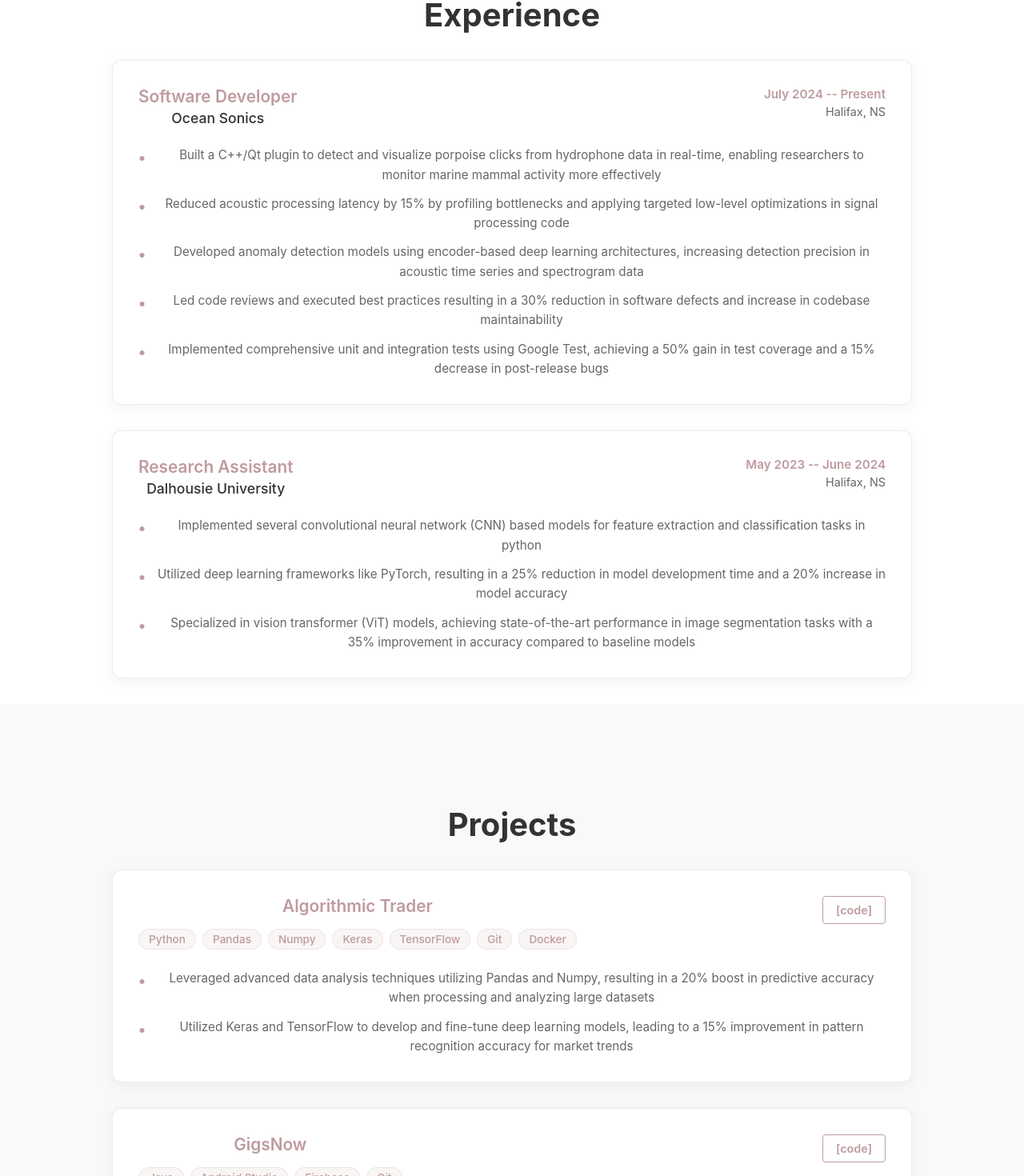
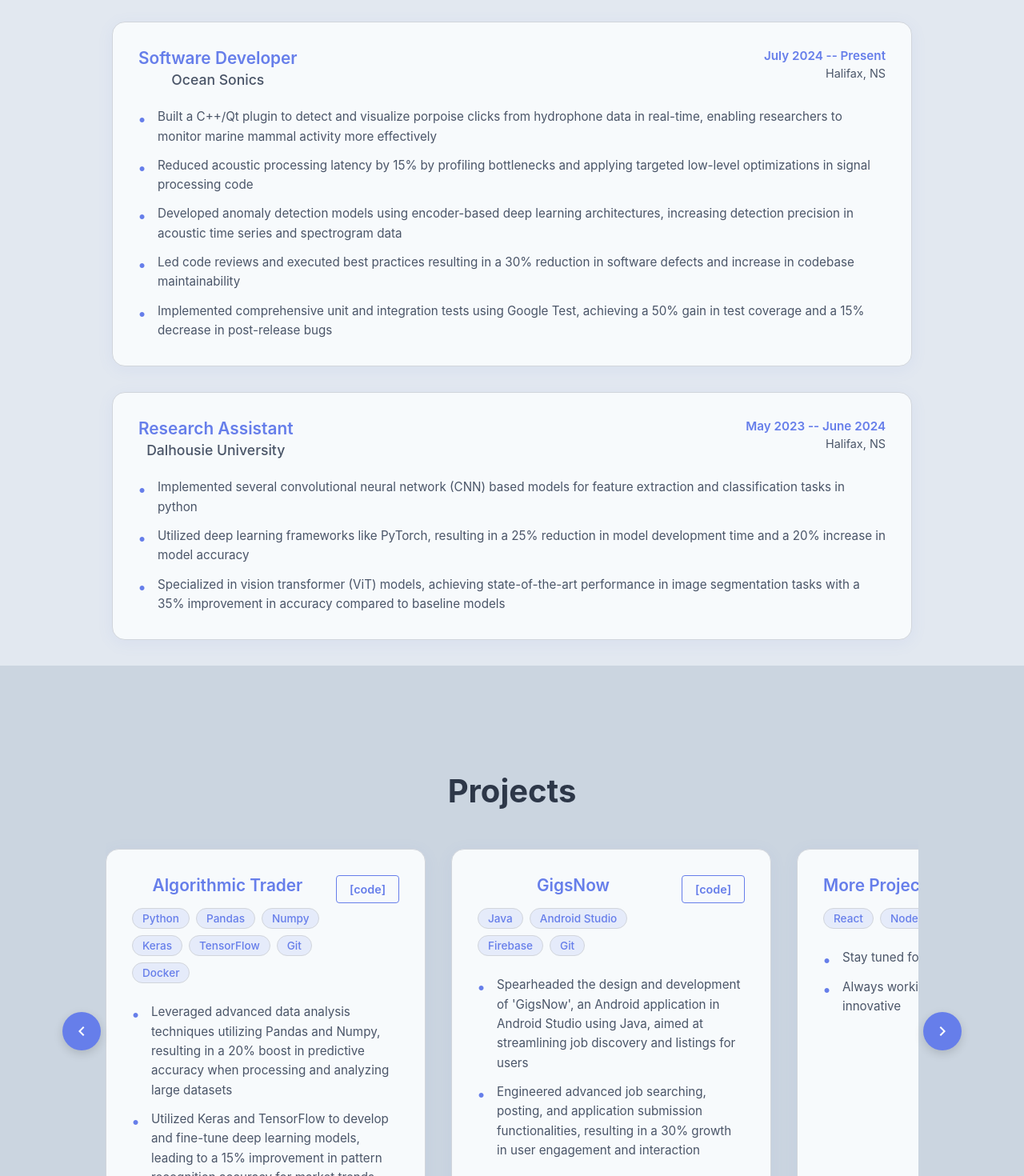
Before and after one commit to sharma-sourabh3435/portfolio, a React (Create React App) app: page / in a window 1280 px wide. Shown: the part 999-2469 px from the top of the page at 80% size. Built offline with nearby package versions, Linux system fonts and the light colour scheme.

Commit message:
new color scheme and minor bug fixes

```diff
--- a/src/App.css
+++ b/src/App.css
@@ -1,46 +1,96 @@
 /* CSS Custom Properties for Theming */
 :root {
-  --bg-color: #ffffff;
-  --bg-alt: #f8f9fa;
-  --text-color: #333333;
-  --text-secondary: #666666;
-  --text-light: #888888;
-  --nav-bg: #ffffff;
-  --nav-shadow: rgba(0, 0, 0, 0.1);
-  --card-bg: #ffffff;
-  --card-shadow: rgba(0, 0, 0, 0.1);
-  --border-color: #e0e0e0;
-  --accent-color: #BF9B9F;
-  --accent-hover: #a68a8d;
+  --bg-color: #e2e8f0;
+  --bg-alt: #cbd5e0;
+  --text-color: #2d3748;
+  --text-secondary: #4a5568;
+  --text-light: #718096;
+  --nav-bg: #f7fafc;
+  --nav-shadow: rgba(0, 0, 0, 0.08);
+  --card-bg: #f7fafc;
+  --card-shadow: rgba(0, 0, 0, 0.12);
+  --border-color: #d1d5db;
+  --accent-color: #667eea;
+  --accent-hover: #5a67d8;
+  --accent-light: rgba(102, 126, 234, 0.12);
+  --success-color: #48bb78;
+  --warning-color: #ed8936;
 }
 
 [data-theme="dark"] {
-  --bg-color: #1a1a1a;
-  --bg-alt: #1f1f1f;
-  --text-color: #ffffff;
-  --text-secondary: #cccccc;
-  --text-light: #888888;
-  --nav-bg: #2d2d2d;
-  --nav-shadow: rgba(0, 0, 0, 0.3);
-  --card-bg: #2d2d2d;
+  --bg-color: #0a0e16;
+  --bg-alt: #111827;
+  --text-color: #e5e7eb;
+  --text-secondary: #d1d5db;
+  --text-light: #9ca3af;
+  --nav-bg: #111827;
+  --nav-shadow: rgba(0, 0, 0, 0.5);
+  --card-bg: #111827;
   --card-shadow: rgba(0, 0, 0, 0.3);
-  --border-color: #404040;
-  --accent-color: #BF9B9F;
-  --accent-hover: #a68a8d;
+  --border-color: #1f2937;
+  --accent-color: #8b5cf6;
+  --accent-hover: #9f7aea;
+  --accent-light: rgba(139, 92, 246, 0.15);
+  --success-color: #38a169;
+  --warning-color: #dd6b20;
 }
 
 /* Apply theme to body and html */
 html {
-  background-color: var(--bg-color);
-  transition: background-color 0.3s ease;
+  background: linear-gradient(135deg, var(--bg-color) 0%, var(--bg-alt) 100%);
+  min-height: 100vh;
+  transition: background 0.3s ease;
+  position: relative;
+}
+
+html::before {
+  content: '';
+  position: fixed;
+  top: 0;
+  left: 0;
+  width: 100%;
+  height: 100%;
+  background: linear-gradient(135deg,
+    var(--bg-color) 0%,
+    var(--bg-alt) 50%,
+    #c4c8d1 100%);
+  background-size: 400% 400%;
+  animation: gradientShift 20s ease infinite;
+  z-index: -1;
+  background-image:
+    radial-gradient(circle at 1px 1px, rgba(255,255,255,0.08) 1px, transparent 0);
+  background-size: 20px 20px;
+}
+
+[data-theme="dark"] html::before {
+  background-image:
+    radial-gradient(circle at 1px 1px, rgba(255,255,255,0.05) 1px, transparent 0);
+}
+
+html {
+  overflow-x: hidden;
+  max-width: 100vw;
 }
 
 body {
-  background-color: var(--bg-color);
+  background: transparent;
   color: var(--text-color);
-  transition: background-color 0.3s ease, color 0.3s ease;
+  transition: color 0.3s ease;
   margin: 0;
   padding: 0;
+  position: relative;
+  z-index: 1;
+  overflow-x: hidden;
+  max-width: 100vw;
+}
+
+/* Prevent horizontal overflow on all elements */
+* {
+  box-sizing: border-box;
+}
+
+*:not(.projects-scroll-container) {
+  max-width: 100%;
 }
 
 /* General heading styles for dark mode */
@@ -51,18 +101,10 @@ h1, h2, h3, h4, h5, h6 {
 
 .App {
   text-align: center;
-  background-color: var(--bg-color);
+  background: transparent;
   color: var(--text-color);
   min-height: 100vh;
-  transition: background-color 0.3s ease, color 0.3s ease;
-  -webkit-user-select: none;
-  -moz-user-select: none;
-  -ms-user-select: none;
-  user-select: none;
-  -webkit-touch-callout: none;
-  -webkit-tap-highlight-color: transparent;
-  -webkit-print-color-adjust: exact;
-  print-color-adjust: exact;
+  position: relative;
 }
 
 /* Progress Bar */
@@ -78,7 +120,7 @@ h1, h2, h3, h4, h5, h6 {
 
 .progress-bar {
   height: 100%;
-  background: linear-gradient(90deg, #BF9B9F, #d4b1b5);
+  background: linear-gradient(90deg, var(--accent-color), var(--accent-hover));
   border-radius: 2px;
   transition: width 0.1s ease-out;
 }
@@ -178,8 +220,8 @@ img {
   height: 180px;
   border-radius: 50%;
   overflow: hidden;
-  border: 4px solid #BF9B9F;
-  box-shadow: 0 4px 15px rgba(191, 155, 159, 0.3);
+  border: 4px solid var(--accent-color);
+  box-shadow: 0 4px 15px rgba(102, 126, 234, 0.15);
 }
 
 .profile-image img {
@@ -194,16 +236,16 @@ img {
 }
 
 .social-icon {
-  color: #BF9B9F;
+  color: var(--accent-color);
   padding: 0.5rem;
   border-radius: 50%;
   transition: all 0.3s ease;
-  background-color: rgba(191, 155, 159, 0.1);
+  background-color: var(--accent-light);
 }
 
 .social-icon:hover {
-  color: #A67C7F;
-  background-color: rgba(191, 155, 159, 0.2);
+  color: var(--accent-hover);
+  background-color: rgba(102, 126, 234, 0.15);
   transform: translateY(-2px);
 }
 
@@ -263,16 +305,17 @@ img {
 
 .experience-card {
   background-color: var(--card-bg);
-  border-radius: 12px;
+  border-radius: 16px;
   padding: 2rem;
-  box-shadow: 0 4px 15px rgba(191, 155, 159, 0.15);
-  border: 1px solid rgba(191, 155, 159, 0.2);
-  transition: all 0.3s ease;
+  box-shadow: 0 4px 20px rgba(102, 126, 234, 0.08);
+  border: 1px solid var(--border-color);
+  transition: all 0.3s cubic-bezier(0.4, 0, 0.2, 1);
 }
 
 .experience-card:hover {
-  transform: translateY(-5px);
-  box-shadow: 0 8px 25px rgba(191, 155, 159, 0.25);
+  transform: translateY(-8px);
+  box-shadow: 0 12px 40px rgba(102, 126, 234, 0.15);
+  border-color: var(--accent-color);
 }
 
 .experience-header {
@@ -284,14 +327,14 @@ img {
 }
 
 .experience-title h3 {
-  color: #BF9B9F;
+  color: var(--accent-color);
   font-size: 1.3rem;
   font-weight: 600;
   margin: 0 0 0.25rem 0;
 }
 
 .experience-title h4 {
-  color: var(--text-color);
+  color: var(--text-secondary);
   font-size: 1.1rem;
   font-weight: 500;
   margin: 0;
@@ -305,7 +348,7 @@ img {
 }
 
 .experience-date {
-  color: #BF9B9F;
+  color: var(--accent-color);
   font-weight: 600;
   font-size: 0.95rem;
 }
@@ -320,6 +363,7 @@ img {
   list-style: none;
   padding: 0;
   margin: 0;
+  text-align: left;
 }
 
 .experience-list li {
@@ -329,11 +373,12 @@ img {
   color: var(--text-secondary);
   line-height: 1.6;
   font-size: 0.95rem;
+  text-align: left;
 }
 
 .experience-list li:before {
   content: '•';
-  color: #BF9B9F;
+  color: var(--accent-color);
   font-weight: bold;
   position: absolute;
   left: 0;
@@ -345,26 +390,87 @@ img {
 }
 
 /* Projects section styles */
+.projects-carousel {
+  position: relative;
+  max-width: 1200px;
+  margin: 2rem auto 0;
+  padding: 0 60px; /* Add padding to make room for buttons */
+}
+
+.projects-scroll-container {
+  overflow-x: auto;
+  overflow-y: hidden;
+  scroll-behavior: smooth;
+  -webkit-overflow-scrolling: touch;
+  scrollbar-width: none; /* Firefox */
+  -ms-overflow-style: none; /* Internet Explorer and Edge */
+  max-width: 100%;
+}
+
+.projects-scroll-container::-webkit-scrollbar {
+  display: none; /* Chrome, Safari, and Opera */
+}
+
 .projects-grid {
-  display: grid;
-  grid-template-columns: 1fr;
+  display: flex;
   gap: 2rem;
-  max-width: 1000px;
-  margin: 2rem auto 0;
+  padding: 1rem 0;
+  min-width: fit-content;
 }
 
 .project-card {
   background-color: var(--card-bg);
-  border-radius: 12px;
+  border-radius: 16px;
   padding: 2rem;
-  box-shadow: 0 4px 15px rgba(191, 155, 159, 0.15);
-  border: 1px solid rgba(191, 155, 159, 0.2);
+  box-shadow: 0 4px 20px rgba(102, 126, 234, 0.08);
+  border: 1px solid var(--border-color);
+  transition: all 0.3s cubic-bezier(0.4, 0, 0.2, 1);
+  flex: 0 0 400px; /* Fixed width for consistent card sizes */
+  min-height: 300px;
+}
+
+.project-card:hover {
+  transform: translateY(-8px);
+  box-shadow: 0 12px 40px rgba(102, 126, 234, 0.15);
+  border-color: var(--accent-color);
+}
+
+.scroll-btn {
+  position: absolute;
+  top: 50%;
+  transform: translateY(-50%);
+  background: var(--accent-color, #BF9B9F);
+  border: none;
+  border-radius: 50%;
+  width: 48px;
+  height: 48px;
+  display: flex;
+  align-items: center;
+  justify-content: center;
+  color: white;
+  cursor: pointer;
+  z-index: 10;
+  box-shadow: 0 4px 12px rgba(0, 0, 0, 0.15);
   transition: all 0.3s ease;
 }
 
-.project-card:hover {
-  transform: translateY(-5px);
-  box-shadow: 0 8px 25px rgba(191, 155, 159, 0.25);
+.scroll-btn:hover {
+  background: var(--accent-hover, #a68a8d);
+  transform: translateY(-50%) scale(1.1);
+  box-shadow: 0 6px 20px rgba(0, 0, 0, 0.2);
+}
+
+.scroll-btn-left {
+  left: 6px;
+}
+
+.scroll-btn-right {
+  right: 6px;
+}
+
+.scroll-btn svg {
+  width: 24px;
+  height: 24px;
 }
 
 .project-header {
@@ -376,7 +482,7 @@ img {
 }
 
 .project-title h3 {
-  color: #BF9B9F;
+  color: var(--accent-color);
   font-size: 1.3rem;
   font-weight: 600;
   margin: 0 0 1rem 0;
@@ -389,13 +495,13 @@ img {
 }
 
 .project-tech span {
-  background-color: rgba(191, 155, 159, 0.1);
-  color: #BF9B9F;
+  background-color: var(--accent-light);
+  color: var(--accent-color);
   padding: 0.25rem 0.75rem;
   border-radius: 20px;
   font-size: 0.85rem;
   font-weight: 500;
-  border: 1px solid rgba(191, 155, 159, 0.2);
+  border: 1px solid var(--border-color);
 }
 
 .project-links {
@@ -404,18 +510,18 @@ img {
 }
 
 .project-link {
-  color: #BF9B9F;
+  color: var(--accent-color);
   text-decoration: none;
   font-weight: 600;
   font-size: 0.9rem;
   padding: 0.5rem 1rem;
-  border: 1px solid #BF9B9F;
+  border: 1px solid var(--accent-color);
   border-radius: 4px;
   transition: all 0.3s ease;
 }
 
 .project-link:hover {
-  background-color: #BF9B9F;
+  background-color: var(--accent-color);
   color: white;
   transform: translateY(-1px);
 }
@@ -424,6 +530,7 @@ img {
   list-style: none;
   padding: 0;
   margin: 0;
+  text-align: left;
 }
 
 .project-list li {
@@ -433,11 +540,12 @@ img {
   color: var(--text-secondary);
   line-height: 1.6;
   font-size: 0.95rem;
+  text-align: left;
 }
 
 .project-list li:before {
   content: '•';
-  color: #BF9B9F;
+  color: var(--accent-color);
   font-weight: bold;
   position: absolute;
   left: 0;
@@ -478,14 +586,38 @@ img {
   }
 
   /* Projects mobile styles */
+  .projects-carousel {
+    margin: 1rem auto 0;
+  }
+
+  .scroll-btn {
+    width: 40px;
+    height: 40px;
+  }
+
+  .scroll-btn-left {
+    left: -20px;
+  }
+
+  .scroll-btn-right {
+    right: -20px;
+  }
+
+  .scroll-btn svg {
+    width: 20px;
+    height: 20px;
+  }
+
+  .project-card {
+    flex: 0 0 320px; /* Smaller cards on mobile */
+    padding: 1.5rem;
+    min-height: 280px;
+  }
+
   .project-header {
     flex-direction: column;
     align-items: flex-start;
     gap: 1rem;
-  }
-
-  .project-card {
-    padding: 1.5rem;
   }
 
   .project-tech {
@@ -539,7 +671,7 @@ img {
 
 .download-btn {
   display: inline-block;
-  background-color: #BF9B9F;
+  background-color: var(--accent-color);
   color: white;
   text-decoration: none;
   padding: 0.75rem 1.5rem;
@@ -550,9 +682,9 @@ img {
 }
 
 .download-btn:hover {
-  background-color: #A67C7F;
+  background-color: var(--accent-hover);
   transform: translateY(-2px);
-  box-shadow: 0 4px 15px rgba(191, 155, 159, 0.3);
+  box-shadow: 0 4px 15px rgba(102, 126, 234, 0.15);
 }
 
 .download-btn:active {
@@ -624,3 +756,18 @@ img {
     transform: rotate(360deg);
   }
 }
+
+/* Dark mode specific overrides for better contrast */
+[data-theme="dark"] .project-tech span {
+  background-color: var(--accent-light);
+  color: var(--accent-color);
+  border-color: var(--accent-color);
+}
+
+[data-theme="dark"] .social-icon {
+  background-color: var(--accent-light);
+}
+
+[data-theme="dark"] .social-icon:hover {
+  background-color: rgba(139, 92, 246, 0.25);
+}
--- a/src/App.js
+++ b/src/App.js
@@ -19,6 +19,22 @@ function App() {
     window.addEventListener('scroll', updateScrollProgress);
     return () => window.removeEventListener('scroll', updateScrollProgress);
   }, []);
+
+  const scrollProjects = (direction) => {
+    const container = document.querySelector('.projects-scroll-container');
+    const scrollAmount = 400; // Adjust this value to control scroll distance
+
+    if (container) {
+      const scrollLeft = direction === 'left'
+        ? container.scrollLeft - scrollAmount
+        : container.scrollLeft + scrollAmount;
+
+      container.scrollTo({
+        left: scrollLeft,
+        behavior: 'smooth'
+      });
+    }
+  };
   const resume = "https://drive.google.com/file/d/1F9P_pr0K6HF1D6lkitrZE1-oeutFQuQR/view?usp=drive_link";
   const iFrameResume = "https://drive.google.com/file/d/1F9P_pr0K6HF1D6lkitrZE1-oeutFQuQR/preview";
 
@@ -62,10 +78,10 @@ function App() {
               </div>
               <div className="about-right">
                 <div className="about-text">
-                  <p>Hi, I'm a passionate software developer who loves math, distributed systems, and building scalable applications.
-                  I love working with modern technologies and enjoy solving complex problems.</p>
+                  <p>Hi, I'm a  software developer who likes math, distributed systems, and building scalable applications.
+                  I enjoy working with modern technologies and solving complex problems.</p>
                   <p>
-                    Outside of tech, I'm usually exploring recipes or hiking trails.
+                    Outside of tech, I like to try recipes or hiking trails.
                     <span className="cooking-animation">
                       <span className="pan">🍳</span>
                       <span className="vegetables">🥕🥬🌶️</span>
@@ -125,6 +141,18 @@ function App() {
         <section id="projects" className="section">
           <div className="container">
             <h2>Projects</h2>
+            <div className="projects-carousel">
+              <button
+                className="scroll-btn scroll-btn-left"
+                onClick={() => scrollProjects('left')}
+                aria-label="Scroll left"
+              >
+                <svg width="24" height="24" viewBox="0 0 24 24" fill="currentColor">
+                  <path d="M15.41 7.41L14 6l-6 6 6 6 1.41-1.41L10.83 12z"/>
+                </svg>
+              </button>
+
+              <div className="projects-scroll-container">
                 <div className="projects-grid">
                   <div className="project-card">
                     <div className="project-header">
@@ -184,6 +212,36 @@ function App() {
                       <li>Engineered advanced job searching, posting, and application submission functionalities, resulting in a 30% growth in user engagement and interaction</li>
                     </ul>
                   </div>
+
+                  {/* You can add more project cards here */}
+                  <div className="project-card">
+                    <div className="project-header">
+                      <div className="project-title">
+                        <h3>More Projects Coming Soon</h3>
+                        <div className="project-tech">
+                          <span>React</span>
+                          <span>Node.js</span>
+                          <span>AI/ML</span>
+                        </div>
+                      </div>
+                    </div>
+                    <ul className="project-list">
+                      <li>Stay tuned for more exciting projects!</li>
+                      <li>Always working on something new and innovative</li>
+                    </ul>
+                  </div>
+                </div>
+              </div>
+
+              <button
+                className="scroll-btn scroll-btn-right"
+                onClick={() => scrollProjects('right')}
+                aria-label="Scroll right"
+              >
+                <svg width="24" height="24" viewBox="0 0 24 24" fill="currentColor">
+                  <path d="M10 6L8.59 7.41 13.17 12l-4.58 4.59L10 18l6-6z"/>
+                </svg>
+              </button>
             </div>
           </div>
         </section>
```
Also changed, not shown: src/Chatbot.js (+0 -10 lines), src/Footer.css (+5 -5 lines), src/Navigation.css (+7 -7 lines). Lines whose indentation alone changed are shown as unchanged.
